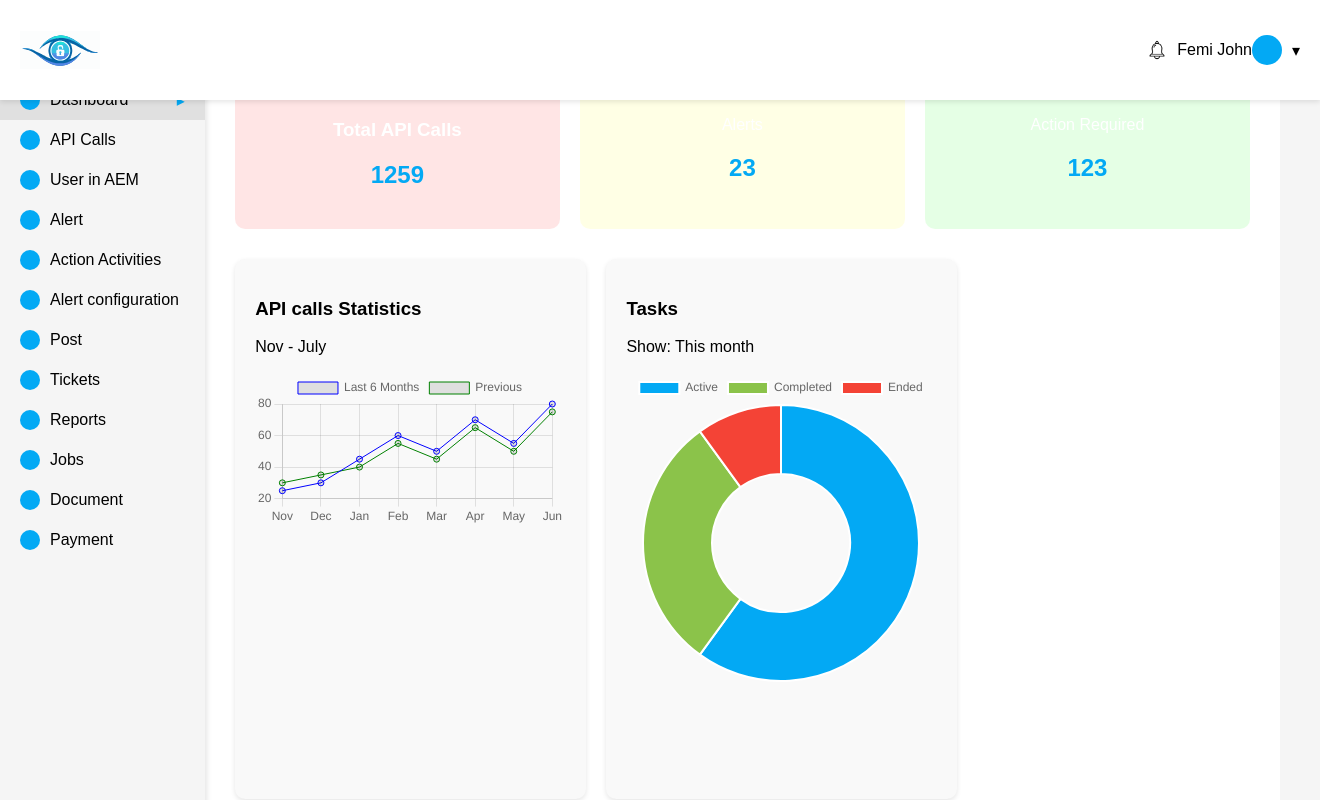
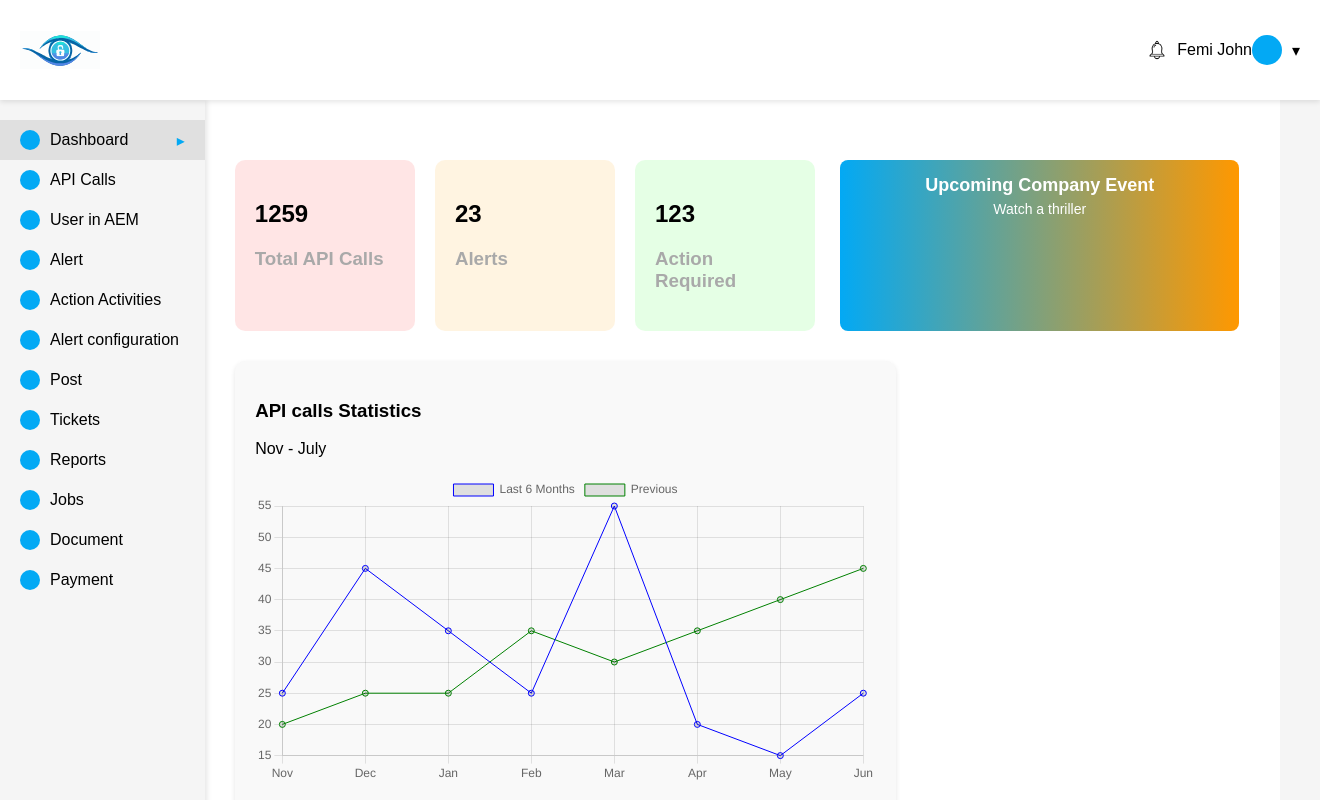
Before and after one commit to cancelledcoder/api-monitoring, a React (Create React App) app: page /dashboard in a window 1280 px wide. Shown: the whole page, 1320 px wide, since content can reach past the window. Built offline with nearby package versions, Linux system fonts and the light colour scheme; sample sign-in values are in the browser's storage.

Commit message:
components resized

```diff
--- a/src/Dashboard.css
+++ b/src/Dashboard.css
@@ -21,7 +21,7 @@ body, html {
   background-color: #fff;
   box-shadow: 0 2px 5px rgba(0, 0, 0, 0.1);
   width: 100%;
-  position: fixed;
+  position: absolute;
   top: 0;
   z-index: 10;
 }
@@ -35,8 +35,6 @@ body, html {
 .lock-icon {
   width: 80px;
   height: 80px;
-  margin: none;
-  padding: none;
 }
 
 .nav-right {
@@ -62,7 +60,7 @@ body, html {
   background-color: #f5f5f5;
   padding: 20px 0;
   position: fixed;
-  top: 60px;
+  top: 100px;
   left: 0;
   height: calc(100vh - 60px);
   overflow-y: auto;
@@ -107,33 +105,6 @@ body, html {
   overflow-y: auto;
 }
 
-.summary-cards {
-  display: flex;
-  justify-content: space-between;
-  margin-bottom: 20px;
-}
-
-.summary-card {
-  flex: 1;
-  padding: 20px;
-  color: #fff;
-  border-radius: 10px;
-  margin: 0 10px;
-  text-align: center;
-}
-
-.red-blur {
-  background-color: rgba(255, 0, 0, 0.1);
-}
-
-.yellow-blur {
-  background-color: rgba(255, 255, 0, 0.1);
-}
-
-.green-blur {
-  background-color: rgba(0, 255, 0, 0.1);
-}
-
 .chart-container,
 .tasks-container,
 .users-container {
@@ -160,6 +131,14 @@ body, html {
   margin: 5px 0;
 }
 
+.users-container {
+  display: inline-block;
+  width: 60%;
+  margin: 1%;
+  vertical-align: top;
+
+}
+
 .users-container table {
   width: 100%;
   border-collapse: collapse;
@@ -178,16 +157,16 @@ body, html {
 
 .chart-container {
   display: inline-block;
-  width: 30%; /* Adjust to fit two charts side by side */
-  height: 500px; /* Adjust height to match the demo image */
+  width: 60%;
+  height: 600px;
   margin: 1%;
   vertical-align: top;
 }
 
 .tasks-container {
   display: inline-block;
-  width: 30%; /* Adjust to fit two charts side by side */
-  height: 500px; /* Adjust height to match the demo image */
+  width: 30%;
+  height: 600px;
   margin: 1%;
   vertical-align: top;
 }
@@ -202,6 +181,63 @@ body, html {
   height: 100%;
 }
 
-.summary-component h3 {
-  color: gray; /* Change text color to gray */
+.summary-cards {
+  display: flex;
+  justify-content: space-between;
+  margin-bottom: 20px;
+  margin-top: 80px;
+  width: 98%;
+  height: auto;
 }
+
+.summary-card {
+  flex: 1;
+  padding: 20px;
+  color: #fff;
+  border-radius: 10px;
+  margin: 0 10px;
+  text-align: center;
+  min-width: 0;
+}
+
+.red-blur {
+  background-color: rgba(255, 0, 0, 0.1);
+}
+
+.orange-blur {
+  background-color: rgba(255, 162, 0, 0.119);
+}
+
+.green-blur {
+  background-color: rgba(0, 255, 0, 0.1);
+}
+.summary-cards h3 {
+  color: darkgrey;
+  text-align: left;
+}
+
+.summary-cards h2 {
+  color: black;
+  text-align: left;
+}
+
+.upcoming-event {
+  background: linear-gradient(to right, #03a9f4, #ff9800);
+  color: white;
+  padding: 15px;
+  border-radius: 8px;
+  text-align: center;
+  position: flex;
+  margin-left: 15px;
+  flex-grow: 1;
+}
+
+.upcoming-event h4 {
+  margin: 0;
+  font-size: 18px;
+}
+
+.upcoming-event p {
+  margin: 5px 0 0 0;
+  font-size: 14px;
+}
--- a/src/Dashboard.js
+++ b/src/Dashboard.js
@@ -13,14 +13,14 @@ const lineChartData = {
   datasets: [
     {
       label: 'Last 6 Months',
-      data: [25, 30, 45, 60, 50, 70, 55, 80],
+      data: [25, 45, 35, 25, 55, 20, 15, 25],
       borderColor: 'blue',
       borderWidth: 1,
       fill: false,
     },
     {
       label: 'Previous',
-      data: [30, 35, 40, 55, 45, 65, 50, 75],
+      data: [20, 25, 25, 35, 30, 35, 40, 45],
       borderColor: 'green',
       borderWidth: 1,
       fill: false,
@@ -66,16 +66,20 @@ const Dashboard = () => {
       <main className="main-content">
         <div className="summary-cards">
           <div className="summary-card red-blur">
+            <h2>1259</h2>
             <h3>Total API Calls</h3>
-            <h2>1259</h2>
           </div>
-          <div className="summary-card yellow-blur">
-            <p>Alerts</p>
+          <div className="summary-card orange-blur">
             <h2>23</h2>
+            <h3>Alerts</h3>
           </div>
           <div className="summary-card green-blur">
-            <p>Action Required</p>
             <h2>123</h2>
+            <h3>Action Required</h3>
+          </div>
+          <div className="upcoming-event">
+          <h4>Upcoming Company Event</h4>
+          <p>Watch a thriller</p>
           </div>
         </div>
         <div className="chart-container">
@@ -89,11 +93,10 @@ const Dashboard = () => {
           <Doughnut data={doughnutChartData} />
         </div>
         <div className="users-container">
-          <h3>User</h3>
           <table>
             <thead>
               <tr>
-                <th>Name</th>
+                <th>User Name</th>
                 <th>Email Address</th>
                 <th>Department</th>
                 <th>Role</th>
```
